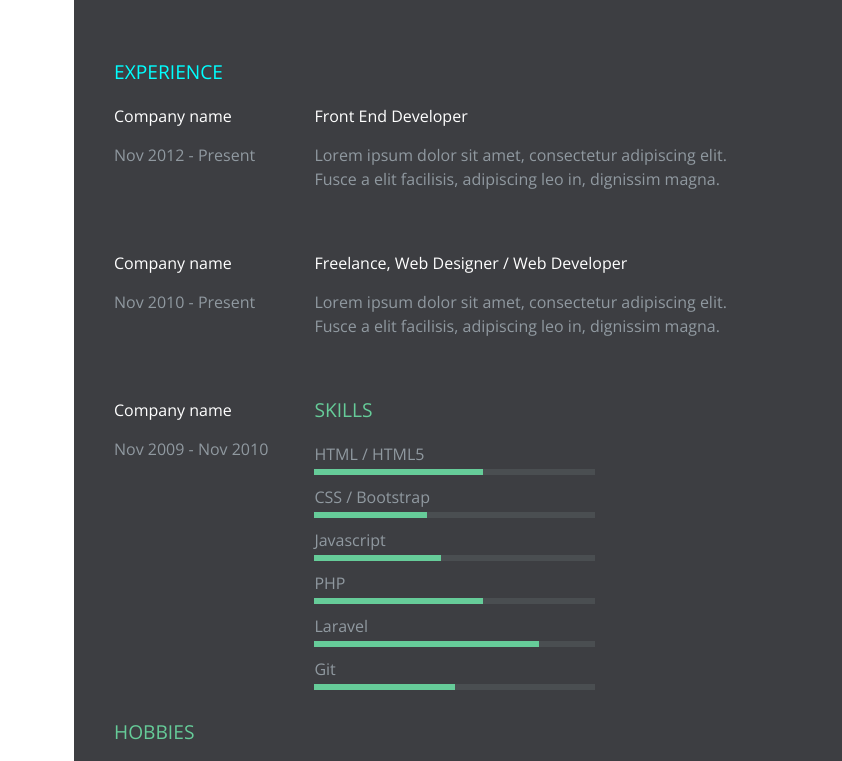
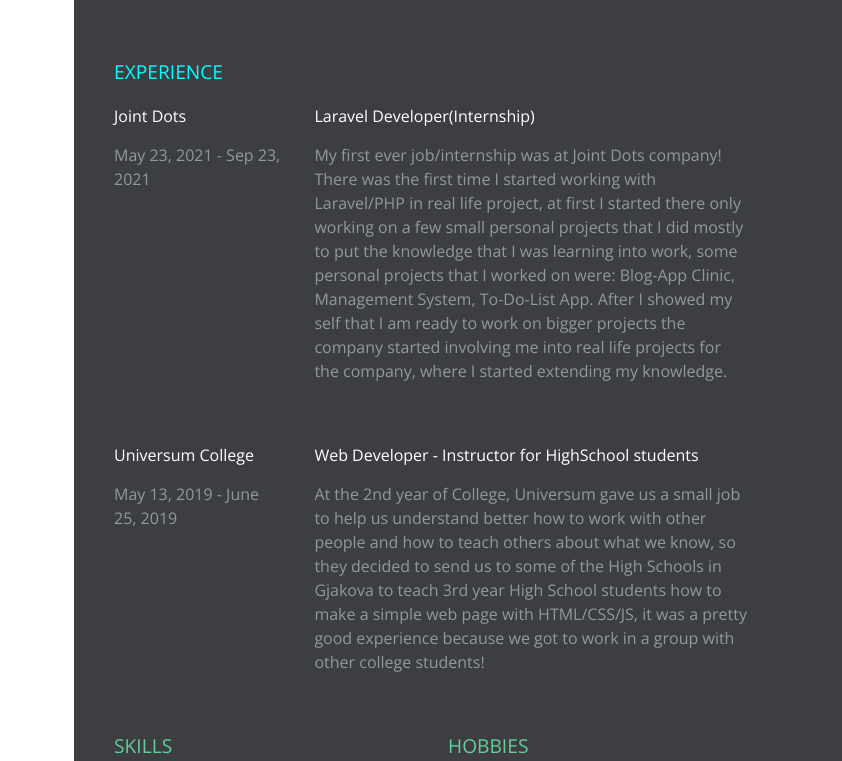
Before and after one commit to ElmirNushi/elmirnushi.github.io, a plain HTML site: page index.html in a window 1280 px wide. Shown: the top 761 px of the page, 438-1280 px from the left. Drawn offline with nearby package versions, Linux system fonts and the light colour scheme; a script that the page names is missing.

Commit message:
Fixes experiences in index page

```diff
--- a/index.html
+++ b/index.html
@@ -75,7 +75,7 @@
       		<li>GitHub</li>
       		<li>LinkedIn</li>
       	</ul>
-        <ul class="list-content"> <!-- REMEMBER TO PUT THE URL ON THE HREF TAG  -->
+        <ul class="list-content">
       		<li><a href="https://www.facebook.com/elmir.nushi12">Elmir Nushi</a></li> <!-- YOUR TWITTER USER  -->
       		<li><a href="https://github.com/ElmirNushi">ElmirNushi</a></li> <!-- YOUR DRIBBBLE USER  -->
       		<li><a href="https://www.linkedin.com/in/elmir-nushi-725556211/">Elmir Nushi</a></li> <!-- YOUR BEHANCE USER  -->
@@ -90,33 +90,33 @@
 
       <div class="experience-wrapper">
       	<div class="company-wrapper clearfix">
-      		<div class="experience-title">Company name</div> <!-- NAME OF THE COMPANY YOUWORK WITH  -->
-          <div class="time">Nov 2012 - Present</div> <!-- THE TIME YOU WORK WITH THE COMPANY  -->
+      		<div class="experience-title">Joint Dots</div> <!-- NAME OF THE COMPANY YOUWORK WITH  -->
+          <div class="time">May 23, 2021 - Sep 23, 2021</div> <!-- THE TIME YOU WORK WITH THE COMPANY  -->
       	</div>
 
         <div class="job-wrapper clearfix">
-        	<div class="experience-title">Front End Developer </div> <!-- JOB TITLE  -->
+        	<div class="experience-title">Laravel Developer(Internship) </div> <!-- JOB TITLE  -->
           <div class="company-description">
-          	<p>Lorem ipsum dolor sit amet, consectetur adipiscing elit. Fusce a elit facilisis, adipiscing leo in, dignissim magna.</p>  <!-- JOB DESCRIPTION  -->
+          	<p>My first ever job/internship was at Joint Dots company! There was the first time I started working with Laravel/PHP in real life project, at first I started there
+            only working on a few small personal projects that I did mostly to put the knowledge that I was learning into work, some personal projects that I worked on were:   <!-- JOB DESCRIPTION  -->
+              Blog-App Clinic, Management System, To-Do-List App. After I showed my self that I am ready to work on bigger projects the company started involving me into real
+            life projects for the company, where I started extending my knowledge. </p>
           </div>
         </div>
 
         <div class="company-wrapper clearfix">
-      		<div class="experience-title">Company name</div> <!-- NAME OF THE COMPANY YOUWORK WITH  -->
-          <div class="time">Nov 2010 - Present</div> <!-- THE TIME YOU WORK WITH THE COMPANY  -->
+      		<div class="experience-title">Universum College</div> <!-- NAME OF THE COMPANY YOUWORK WITH  -->
+          <div class="time">May 13, 2019 - June 25, 2019</div> <!-- THE TIME YOU WORK WITH THE COMPANY  -->
       	</div>
 
          <div class="job-wrapper clearfix">
-        	<div class="experience-title">Freelance, Web Designer / Web Developer</div> <!-- JOB TITLE  -->
+        	<div class="experience-title">Web Developer - Instructor for HighSchool students</div> <!-- JOB TITLE  -->
           <div class="company-description">
-          	<p>Lorem ipsum dolor sit amet, consectetur adipiscing elit. Fusce a elit facilisis, adipiscing leo in, dignissim magna.</p>  <!-- JOB DESCRIPTION  -->
+          	<p>At the 2nd year of College, Universum gave us a small job to help us understand better how to work with other people and how to teach others about what we know,
+            so they decided to send us to some of the High Schools in Gjakova to teach 3rd year High School students how to make a simple web page with HTML/CSS/JS, it was a pretty
+            good experience because we got to work in a group with other college students!</p>  <!-- JOB DESCRIPTION  -->
           </div>
         </div>
-
-        <div class="company-wrapper clearfix">
-      		<div class="experience-title">Company name</div> <!-- NAME OF THE COMPANY YOUWORK WITH  -->
-          <div class="time">Nov 2009 - Nov 2010</div> <!-- THE TIME YOU WORK WITH THE COMPANY  -->
-      	</div>
 
       </div><!--Skill experience-->
 
```
